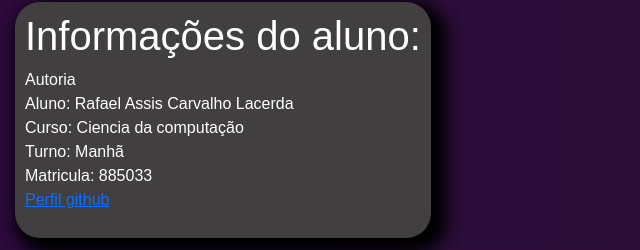
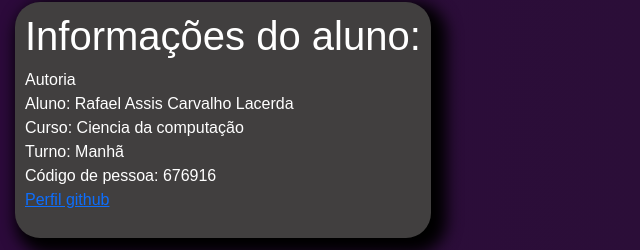
Before and after one commit to Rafael-Assis-c-Lacerda/Trabalho-Pr-tico-1---Exibi-o-e-navega-o-Rafael-Assis, a plain HTML site: page index.html in a window 1280 px wide. Shown: the part 1093-1343 px from the top of the page, 0-640 px from the left. Drawn offline with nearby package versions, Linux system fonts and the light colour scheme.

Commit message:
vers final de verdade com uns comentario

```diff
--- a/index.html
+++ b/index.html
@@ -125,7 +125,7 @@
             Aluno: Rafael Assis Carvalho Lacerda<br>
             Curso: Ciencia da computação<br>
             Turno: Manhã<br>
-            Matricula: 885033<br>
+            Código de pessoa: 676916<br>
             <a href="https://github.com/Rafael-Assis-c-Lacerda">Perfil github</a><br>
         </p>
     </footer>
```
